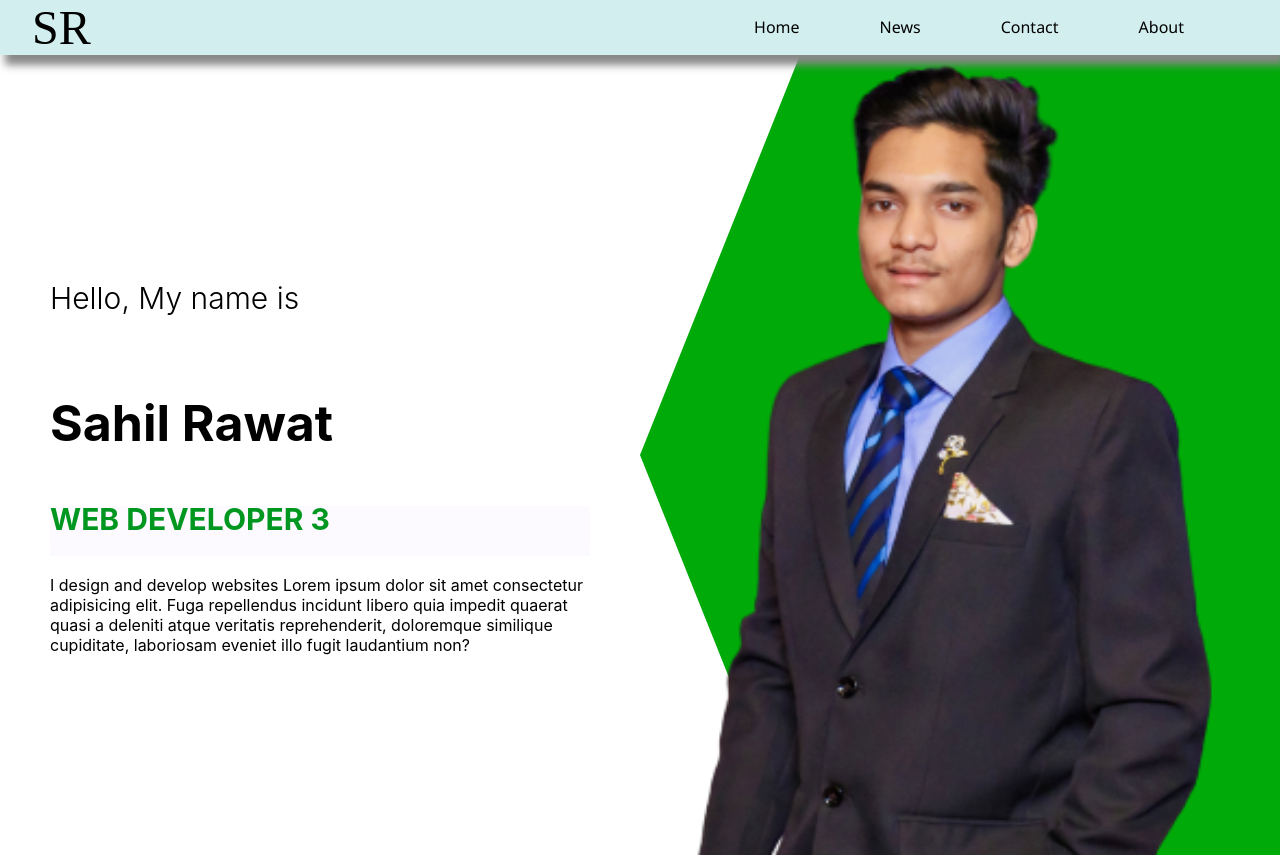
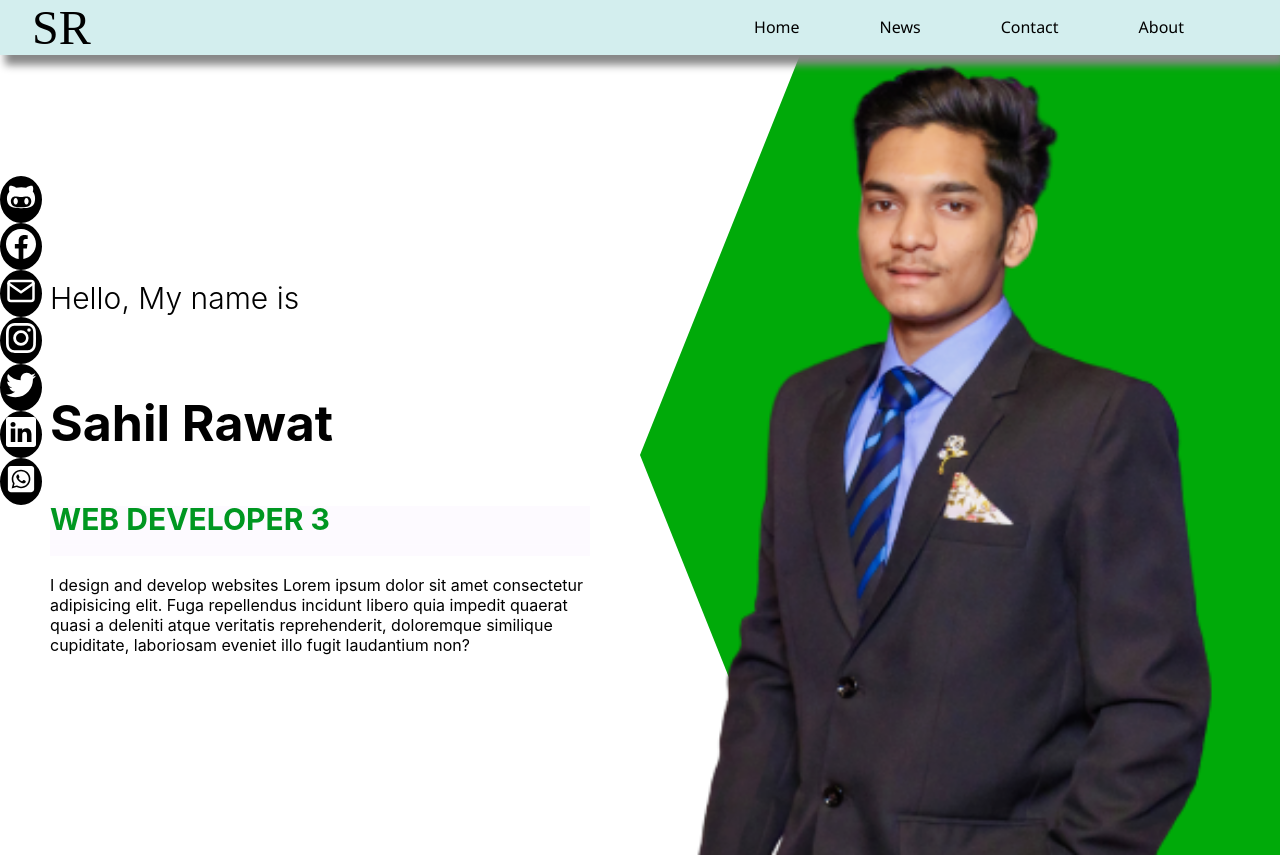
Before and after one commit to sahilrawat001/Personal-Portfoliio, a React (Create React App) app: page / in a window 1280 px wide. Shown: the top 857 px of the page. Built offline with nearby package versions, Linux system fonts and the light colour scheme; a web font is replaced by a local one.

Commit message:
added sticky social website

```diff
--- /dev/null
+++ b/src/PortfolioC/Fixedlinks/Links.css
@@ -0,0 +1,29 @@
+.icons{
+
+    height: 0%;
+    position: fixed;
+   margin: 0%;
+    top:20%;
+    left: 0px;
+    z-index: 100;
+}
+.iconsList{
+     margin-left: 0%;
+    padding-left: 0%;
+}
+.list-item {
+    cursor: pointer;
+    padding: 4px;
+     border: 2px solid rgb(0, 0, 0);
+     border-radius: 50%;
+     background-color: rgb(0, 0, 0);
+ }
+
+.list-item:hover{
+
+    box-shadow: 0 0 20px rgba(0, 0, 0, 0.26);
+    color: rgb(59, 59, 59);
+    transform: translateY(-6px);
+    transition:0.3s;
+
+}
--- /dev/null
+++ b/src/PortfolioC/Fixedlinks/Links.jsx
@@ -0,0 +1,66 @@
+import React from 'react';
+import './Links.css';
+import { IconContext } from "react-icons";
+
+import { FaGithubAlt,FaTwitter,FaWhatsappSquare  } from "react-icons/fa";
+import {BsFacebook ,BsInstagram ,BsLinkedin} from "react-icons/bs"
+import { FiMail}  from "react-icons/fi";
+const  Links=()=> {
+    return (
+        <>
+        <div className="icons">
+            <IconContext.Provider value={ { size:"30px" ,color:"white"}  }>
+            <ul className='iconsList'>
+                <li className='list-item git'>
+                <a href='https://github.com/sahilrawat001'   rel="noreferrer"  target="_blank" >
+
+                <FaGithubAlt   />
+                </a>
+                </li>
+                <li className='list-item'>
+                <a href='https://www.facebook.com/sahilrawat001'   rel="noreferrer"  target="_blank" >
+
+                   <BsFacebook/>
+</a>
+                </li>
+                <li className='list-item'>
+                <a href=' https://mail.google.com/mail/u/0/?tab=rm&ogbl#inbox?compose=DXDwSWxDjMhklLpHlFHnfFgzrPgfjhCWBhcJvRkDsCjmHLCvgKrzHZwCWZwzgnCtzCkMtzDHcwFXTscZWZMrhNtNnvfsvJhTXNcsPnMSZhNXhGsCFmnTNTMg'   rel="noreferrer"  target="_blank" >
+
+               <FiMail/>
+</a>
+                </li>
+
+                <li className='list-item'>
+                <a href=' https://www.instagram.com/sahilrawat_001/'   rel="noreferrer"  target="_blank" >
+
+                    <BsInstagram/>
+</a>
+                </li>
+                <li className='list-item'>
+                <a href=' https://twitter.com/SahilRawat03'   rel="noreferrer"  target="_blank" >
+
+                    <FaTwitter/>
+</a>
+                </li>
+                <li className='list-item'>
+                <a href=' https://www.linkedin.com/in/sahil-rawat-6387aa1aa/'   rel="noreferrer"  target="_blank" >
+
+                    <BsLinkedin/>
+</a>
+                </li>
+                <li className='list-item'>
+                <a href=" https://api.whatsapp.com/send?phone=919517302066&text=Hello%20Sahil%20Rawat,%20%20I'm%20here%20from%20your%20portfolio"   rel="noreferrer"  target="_blank" >
+
+                    <FaWhatsappSquare/>
+</a>
+                </li>
+
+            </ul>
+          {/* <FaGithub/> */}
+          </IconContext.Provider>
+          </div>
+        </>
+    )
+}
+
+export default Links
--- a/src/index.js
+++ b/src/index.js
@@ -2,6 +2,7 @@ import React from 'react';
 import ReactDOM from 'react-dom';
 import './index.css';
 import About from './PortfolioC/Aboutme/About';
+import Links from './PortfolioC/Fixedlinks/Links';
  import Intro from './PortfolioC/Intro/Intro';
 import Navbar from './PortfolioC/Navbar/Navbar';
 import Project from './PortfolioC/Project/Project';
@@ -9,6 +10,7 @@ import Project from './PortfolioC/Project/Project';
 ReactDOM.render(
   <React.StrictMode>
      <Navbar/>
+     <Links/>
      <Intro/>
      <About/>
      <Project/>
```
